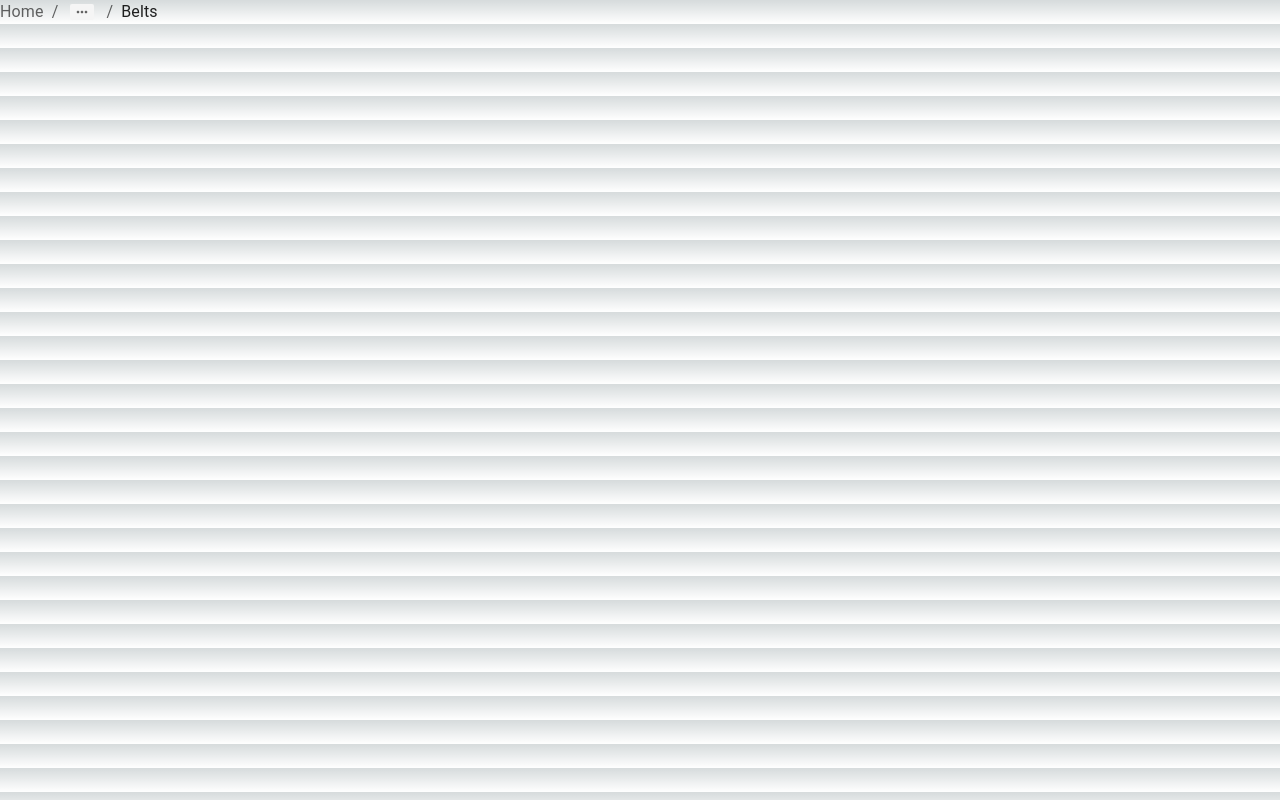
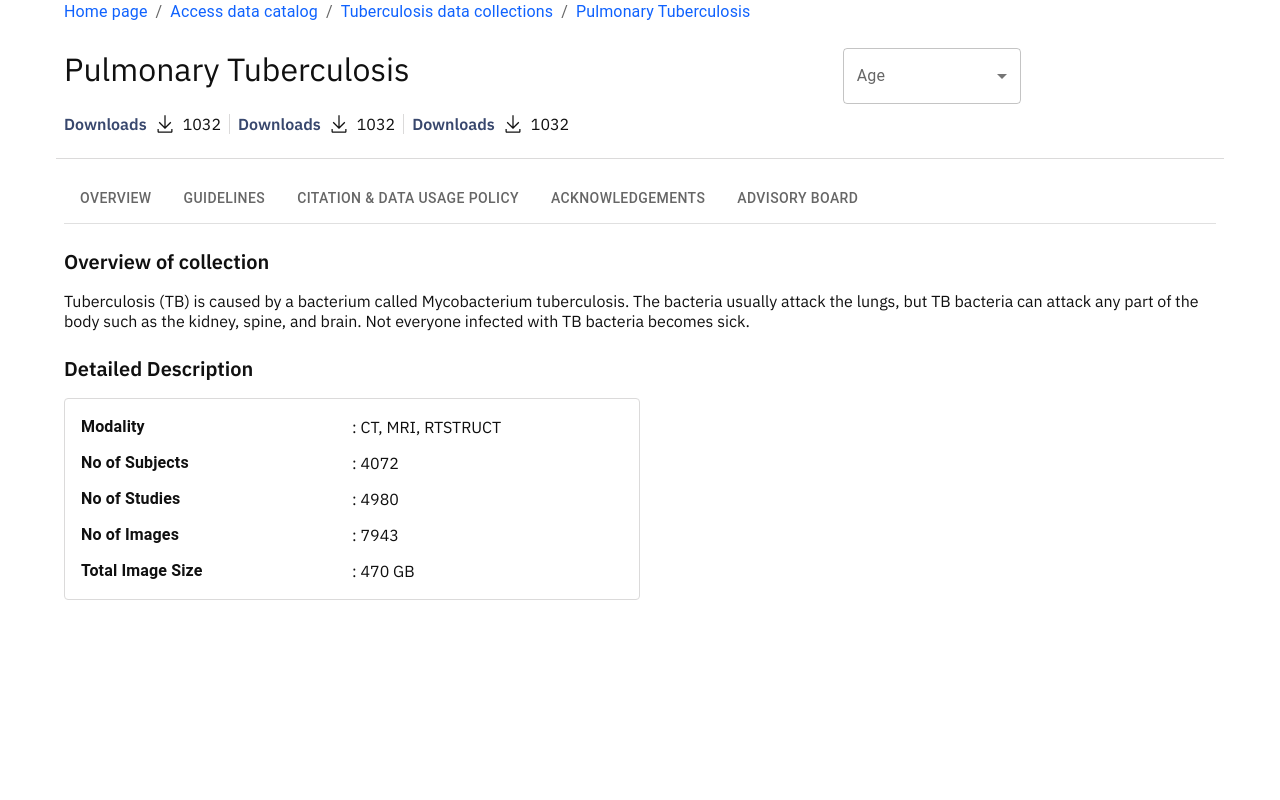
Before and after one commit to rninave/poc-react-task, a Next.js app: page / in a window 1280 px wide. Built offline with nearby package versions, Linux system fonts and the light colour scheme.

Commit message:
working on POC react task

```diff
--- a/src/app/page.js
+++ b/src/app/page.js
@@ -1,6 +1,6 @@
+import '../assets/scss/style.scss'
 import Image from 'next/image'
 import styles from './page.module.css'
-import '../assets/scss/style.scss'
 import Homepage from '../page/homepage'
 
 export default function Home() {
--- /dev/null
+++ b/src/assets/scss/Components/breadcrumbs.scss
@@ -0,0 +1,11 @@
+.home-breadcrumbs {
+    a {
+        color: $primary-color;
+
+        &:hover,
+        &:focus,
+        &:active {
+            color: $body-color;
+        }
+    }
+}
--- a/src/assets/scss/Components/common.scss
+++ /dev/null
@@ -1,4 +0,0 @@
-.test {
-    color: $primary-color;
-    font-size: 54px;
-}
--- a/src/assets/scss/Components/components.scss
+++ b/src/assets/scss/Components/components.scss
@@ -1,2 +1,3 @@
-@import "./buttons.scss";
-@import "./common.scss";
+@import "buttons.scss";
+@import "typography.scss";
+@import "breadcrumbs.scss";
--- /dev/null
+++ b/src/assets/scss/Components/typography.scss
@@ -0,0 +1,23 @@
+h1,
+h2,
+h3,
+h4,
+h5,
+h6
+ {
+   margin-bottom: 0;
+}
+
+h1, .h1
+ {
+  font-size: $font-size-32 !important;
+}
+
+h2{
+  font-size: $font-size-20;
+}
+
+h3
+ {
+  font-size: $font-size-16;
+}
--- a/src/assets/scss/style.scss
+++ b/src/assets/scss/style.scss
@@ -1,2 +1,3 @@
 @import "./variable.scss";
-@import "./Components/components.scss";
+@import "./components/components.scss";
+@import "./templates/template.scss";
--- /dev/null
+++ b/src/assets/scss/templates/global.scss
@@ -0,0 +1,79 @@
+body {
+    font-family: $font-family !important;
+    color: $body-color;
+    background-color: $white;
+    height: 100vh;
+}
+
+// flex
+.d-flex {
+    display: flex;
+}
+.align-items-center {
+    align-items: center;
+}
+.justify-content-between {
+    justify-content: space-between;
+}
+.justify-content-center {
+    justify-content: center;
+}
+
+// font color
+.text-primary {
+    color: $primary-color !important;
+}
+.text-secondary {
+    color: $secondary-color !important;
+}
+.text-grey {
+    color: $grey;
+}
+
+// font weight
+.font-weight-600 {
+    font-weight: $font-weight-semimedium !important;
+}
+.font-weight-700 {
+    font-weight: $font-weight-bold;
+}
+
+// font size
+.font-20 {
+    font-size: $font-size-20;
+}
+
+// border
+.border-bottom-grey-light {
+    border-bottom: $border-width-1 $border-solid $grey-light;
+}
+.border-grey-light {
+    border: $border-width-1 $border-solid $grey-light;
+}
+
+// padding
+.pb-16 {
+    padding-bottom: $space16;
+}
+.p-16 {
+    padding: $space16;
+}
+
+
+// margin
+.mb-24 {
+    margin-bottom: $space24;
+}
+.mb-12 {
+    margin-bottom: $space12;
+}
+
+// width
+.w-50 {
+    width: 50%;
+}
+
+// border radius
+.border-radius-4px {
+    border-radius: $border-radius-4px;
+}
--- /dev/null
+++ b/src/assets/scss/templates/template.scss
@@ -0,0 +1 @@
+@import "global.scss";
--- a/src/page/homepage.js
+++ b/src/page/homepage.js
@@ -3,28 +3,158 @@ import * as React from 'react';
 import Breadcrumbs from '@mui/material/Breadcrumbs';
 import Typography from '@mui/material/Typography';
 import Link from '@mui/material/Link';
-import Stack from '@mui/material/Stack';
-import NavigateNextIcon from '@mui/icons-material/NavigateNext';
+import Container from '@mui/material/Container';
+import Box from '@mui/material/Box';
+import Grid from '@mui/material/Unstable_Grid2';
+import Paper from '@mui/material/Paper';
+import { styled } from '@mui/material/styles';
+import FormControl from '@mui/material/FormControl';
+import Select, { SelectChangeEvent } from '@mui/material/Select';
+import InputLabel from '@mui/material/InputLabel';
+import MenuItem from '@mui/material/MenuItem';
+import Tabs from '@mui/material/Tabs';
+import Tab from '@mui/material/Tab';
 
 
 export default function Homepage() {
   return (
-    <div>
-      <Breadcrumbs maxItems={2} aria-label="breadcrumb">
-        <Link underline="hover" color="inherit" href="#">
-          Home
-        </Link>
-        <Link underline="hover" color="inherit" href="#">
-          Catalog
-        </Link>
-        <Link underline="hover" color="inherit" href="#">
-          Accessories
-        </Link>
-        <Link underline="hover" color="inherit" href="#">
-          New Collection
-        </Link>
-        <Typography color="text.primary">Belts</Typography>
-      </Breadcrumbs>
-    </div>
+    <Box>
+      <Box sx={{ mb: 3 }}>
+        <Container>
+          <Breadcrumbs className="home-breadcrumbs" aria-label="breadcrumb">
+            <Link underline="none" href="#">
+              Home page
+            </Link>
+            <Link underline="none" href="#">
+              Access data catalog
+            </Link>
+            <Link underline="none" href="#">
+              Tuberculosis data collections
+            </Link>
+            <Link underline="none" href="#">
+              Pulmonary Tuberculosis
+            </Link>
+          </Breadcrumbs>
+        </Container>
+      </Box>
+
+      <Box sx={{ mb: 3 }}>
+        <Container>
+          <Grid container spacing={2} className="border-bottom-grey-light pb-16">
+            <Grid xs={8}>
+              <Box className="h1" sx={{ fontWeight: '400', mb: 3 }}>Pulmonary Tuberculosis</Box>
+              <Box sx={{ display: 'flex' }}>
+                <Box sx={{ display: 'flex' }}>
+                  <Box className="text-secondary" sx={{ fontWeight: 600, mr: 1 }}>Downloads</Box>
+                  <svg width="20" height="20" viewBox="0 0 20 20" fill="none" xmlns="http://www.w3.org/2000/svg">
+                    <rect width="20" height="20" transform="translate(0 0.00100708)" fill="white" />
+                    <path d="M16.25 15.001V17.501H3.75V15.001H2.5V17.501C2.5 17.8325 2.6317 18.1505 2.86612 18.3849C3.10054 18.6193 3.41848 18.751 3.75 18.751H16.25C16.5815 18.751 16.8995 18.6193 17.1339 18.3849C17.3683 18.1505 17.5 17.8325 17.5 17.501V15.001H16.25Z" fill="#101010" />
+                    <path d="M16.25 8.75101L15.3687 7.86976L10.625 12.6073V1.25101H9.375V12.6073L4.63125 7.86976L3.75 8.75101L10 15.001L16.25 8.75101Z" fill="#101010" />
+                  </svg>
+                  <Box sx={{ mx: 1, pr: 1, borderRight: '1px solid #DBDADA' }}>1032</Box>
+                </Box>
+                <Box sx={{ display: 'flex' }}>
+                  <Box className="text-secondary" sx={{ fontWeight: 600, mr: 1 }}>Downloads</Box>
+                  <svg width="20" height="20" viewBox="0 0 20 20" fill="none" xmlns="http://www.w3.org/2000/svg">
+                    <rect width="20" height="20" transform="translate(0 0.00100708)" fill="white" />
+                    <path d="M16.25 15.001V17.501H3.75V15.001H2.5V17.501C2.5 17.8325 2.6317 18.1505 2.86612 18.3849C3.10054 18.6193 3.41848 18.751 3.75 18.751H16.25C16.5815 18.751 16.8995 18.6193 17.1339 18.3849C17.3683 18.1505 17.5 17.8325 17.5 17.501V15.001H16.25Z" fill="#101010" />
+                    <path d="M16.25 8.75101L15.3687 7.86976L10.625 12.6073V1.25101H9.375V12.6073L4.63125 7.86976L3.75 8.75101L10 15.001L16.25 8.75101Z" fill="#101010" />
+                  </svg>
+                  <Box sx={{ mx: 1, pr: 1, borderRight: '1px solid #DBDADA' }}>1032</Box>
+                </Box>
+                <Box sx={{ display: 'flex' }}>
+                  <Box className="text-secondary" sx={{ fontWeight: 600, mr: 1 }}>Downloads</Box>
+                  <svg width="20" height="20" viewBox="0 0 20 20" fill="none" xmlns="http://www.w3.org/2000/svg">
+                    <rect width="20" height="20" transform="translate(0 0.00100708)" fill="white" />
+                    <path d="M16.25 15.001V17.501H3.75V15.001H2.5V17.501C2.5 17.8325 2.6317 18.1505 2.86612 18.3849C3.10054 18.6193 3.41848 18.751 3.75 18.751H16.25C16.5815 18.751 16.8995 18.6193 17.1339 18.3849C17.3683 18.1505 17.5 17.8325 17.5 17.501V15.001H16.25Z" fill="#101010" />
+                    <path d="M16.25 8.75101L15.3687 7.86976L10.625 12.6073V1.25101H9.375V12.6073L4.63125 7.86976L3.75 8.75101L10 15.001L16.25 8.75101Z" fill="#101010" />
+                  </svg>
+                  <Box sx={{ ml: 1 }}>1032</Box>
+                </Box>
+              </Box>
+
+            </Grid>
+            <Grid xs={2}>
+              <Box sx={{ minWidth: 120 }}>
+                <FormControl fullWidth>
+                  <InputLabel id="demo-simple-select-autowidth-label">Age</InputLabel>
+                  <Select
+                    labelId="demo-simple-select-label"
+                    id="demo-simple-select"
+                    // value={age}
+                    label="Age"
+                  // onChange={handleChange}
+                  >
+                    <MenuItem value={10}>Ten</MenuItem>
+                    <MenuItem value={20}>Twenty</MenuItem>
+                    <MenuItem value={30}>Thirty</MenuItem>
+                  </Select>
+                </FormControl>
+              </Box>
+            </Grid>
+          </Grid>
+        </Container>
+      </Box>
+
+      {/* tab  */}
+      <Box sx={{ width: '100%' }}>
+        <Container>
+          <Box sx={{ borderBottom: 1, borderColor: 'divider', mb: 3 }}>
+            <Tabs aria-label="basic tabs example">
+              <Tab label="Overview" />
+              <Tab label="Guidelines" />
+              <Tab label="Citation & data usage policy" />
+              <Tab label="Acknowledgements" />
+              <Tab label="Advisory board" />
+            </Tabs>
+          </Box>
+
+          {/* Overview of collection  */}
+          <Box index={0}>
+            <Box className="font-weight-600 font-20" sx={{ mb: 2 }}>Overview of collection</Box>
+            <p className='mb-24'>Tuberculosis (TB) is caused by a bacterium called Mycobacterium tuberculosis. The bacteria usually attack the lungs, but TB bacteria can attack any part of the body such as the kidney, spine, and brain. Not everyone infected with TB bacteria becomes sick.</p>
+
+            {/* Detailed Description  */}
+            <Box className="font-weight-600 font-20" sx={{ mb: 2 }}>Detailed Description</Box>
+            <Box className="border-grey-light p-16 w-50 border-radius-4px">
+              <Box className="mb-12 d-flex align-items-center">
+              <Typography className="font-weight-600 w-50">
+                Modality
+              </Typography>
+              <p>: CT, MRI, RTSTRUCT</p>
+              </Box>
+              <Box className="mb-12 d-flex align-items-center">
+              <Typography className="font-weight-600 w-50">
+              No of Subjects
+              </Typography>
+              <p>: 4072</p>
+              </Box>
+              <Box className="mb-12 d-flex align-items-center">
+              <Typography className="font-weight-600 w-50">
+              No of Studies
+              </Typography>
+              <p>: 4980</p>
+              </Box>
+              <Box className="mb-12 d-flex align-items-center">
+              <Typography className="font-weight-600 w-50">
+              No of Images
+              </Typography>
+              <p>: 7943</p>
+              </Box>
+              <Box className="d-flex align-items-center">
+              <Typography className="font-weight-600 w-50">
+              Total Image Size
+              </Typography>
+              <p>: 470 GB</p>
+              </Box>
+
+            </Box>
+          </Box>
+
+        </Container>
+      </Box>
+
+
+    </Box>
   );
 }
```
Also changed, not shown: src/assets/scss/variable.scss (+37 -30 lines).
